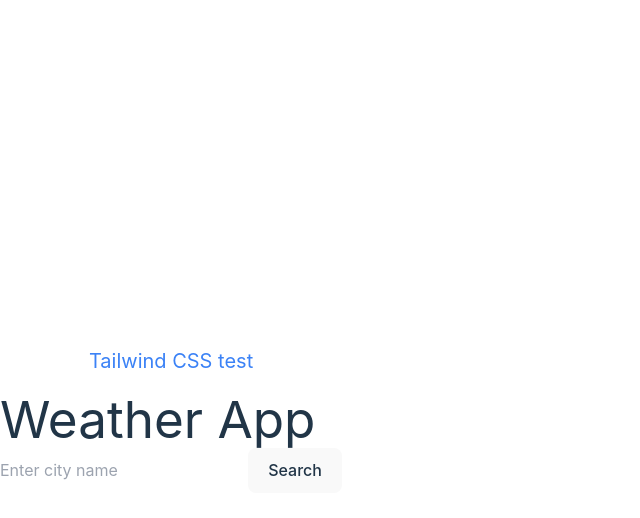
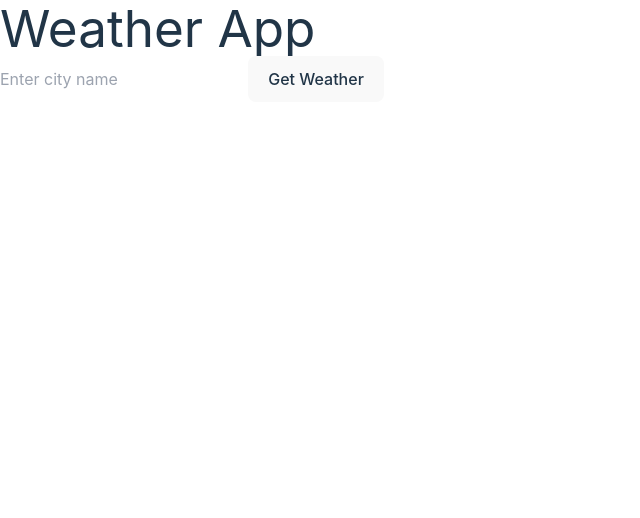
Before and after one commit to stilyanpetrovv/react-weather-app, a React (Vite) app in the folder client/: page / in a window 1280 px wide. Shown: the top 518 px of the page, without its empty margins (0-640 px from the left). Built offline with nearby package versions, Linux system fonts and the light colour scheme.

Commit message:
deleted HomaPage.css (not needed)

```diff
--- a/client/src/index.css
+++ b/client/src/index.css
@@ -24,14 +24,6 @@ a {
 }
 a:hover {
   color: #535bf2;
-}
-
-body {
-  margin: 0;
-  display: flex;
-  place-items: center;
-  min-width: 320px;
-  min-height: 100vh;
 }
 
 h1 {
--- a/client/src/pages/HomePage.jsx
+++ b/client/src/pages/HomePage.jsx
@@ -1,58 +1,61 @@
 import React, { useState } from 'react';
-import useSWR from 'swr';
-import "../index.css";
+import axios from 'axios';
 
-const fetcher = (url) => fetch(url).then((res) => res.json());
+function WeatherApp() {
+  const [city, setCity] = useState('');
+  const [weather, setWeather] = useState(null);
+  const [error, setError] = useState('');
 
-export default function HomePage() {
-  const [city, setCity] = useState('');
-  const [searchCity, setSearchCity] = useState(''); // For triggering the API call
-
-  // SWR fetch hook
-  const { data, error, isLoading } = useSWR(
-    searchCity ? `http://localhost:3000/api/weather?city=${searchCity}` : null, // Only fetch if searchCity is not empty
-    fetcher,
-    { revalidateOnFocus: false } // Optional: Disable revalidation on window focus
-  );
+  const fetchWeather = async () => {
+    setError('');
+    setWeather(null); // Reset previous data before new request
+    try {
+      const response = await axios.get(`http://localhost:3000/api/weather?city=${city}`);
+      setWeather(response.data);
+    } catch (err) {
+      if (err.response) {
+        // Server returned an error response
+        setError(err.response.data.error || 'Something went wrong!');
+      } else {
+        // Other errors (e.g., network issues)
+        setError('Unable to fetch data. Please try again later.');
+      }
+    }
+  };
 
   // Handle form submission
-  const handleSearch = (e) => {
+  const handleSubmit = (e) => {
     e.preventDefault();
-    if (city.trim()) {
-      setSearchCity(city); // Trigger SWR to fetch the weather data
-    } else {
-      alert('Please enter a valid city name.');
+    if (!city.trim()) {
+      setError('City name cannot be empty!');
+      return;
     }
+    fetchWeather();
   };
 
   return (
     <div className="wrapper">
-      <p className="text-xl text-center mt-10 text-blue-500 hover:text-blue-700 hover:scale-110 transition-all duration-300 mb-4">
-        Tailwind CSS test
-      </p>
-    <h1>Weather App</h1>
-      <form onSubmit={handleSearch}>
+      <h1>Weather App</h1>
+      <form onSubmit={handleSubmit}>
         <input
           type="text"
+          placeholder="Enter city name"
           value={city}
           onChange={(e) => setCity(e.target.value)}
-          placeholder="Enter city name"
         />
-        <button type="submit">Search</button>
+        <button type="submit">Get Weather</button>
       </form>
-
-      {/* Display loading, error, or weather data */}
-      {isLoading && <p>Loading...</p>}
-      {error && <p style={{ color: 'red' }}>Error fetching weather data.</p>}
-      {data && !data.error && (
+      {error && <p className="error">{error}</p>}
+      {weather && (
         <div className="weather-details">
           <h3>Weather Details:</h3>
-          <p>Temperature: {data.temperature}°C</p>
-          <p>Windspeed: {data.windspeed} km/h</p>
-          <p>Weather Code: {data.weathercode}</p>
+          <p>Temperature: {weather.temperature}°C</p>
+          <p>Windspeed: {weather.windspeed} km/h</p>
+          <p>Weather Code: {weather.weathercode}</p>
         </div>
       )}
-      {data?.error && <p style={{ color: 'red' }}>{data.error}</p>}
     </div>
   );
 }
+
+export default WeatherApp;
```
Also changed, not shown: client/src/pages/HomePage.css (deleted, +0 -49 lines).
